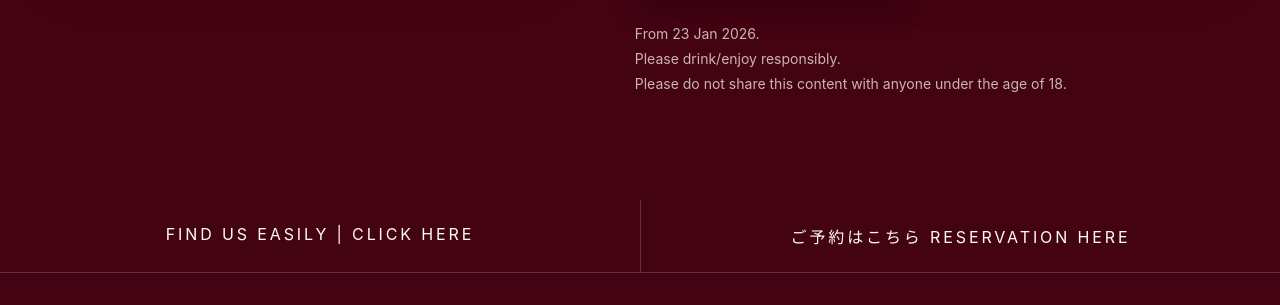
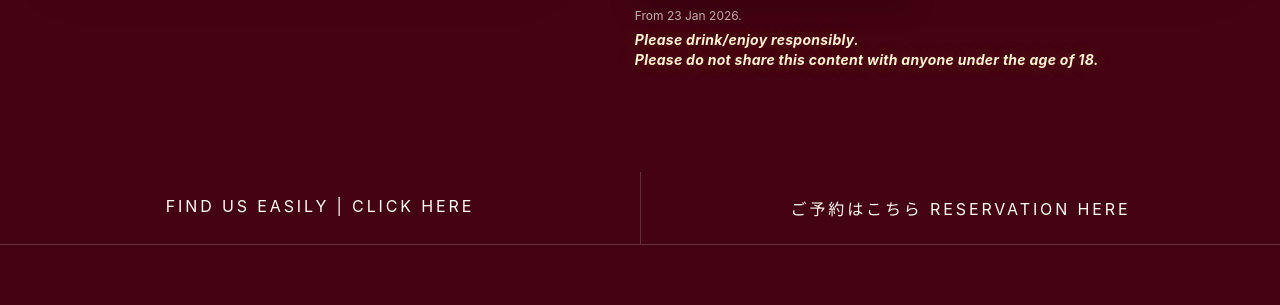
Before and after one commit to Russel1lTan/ippin_JR_mockWeb, a plain HTML site: page bottomless.html in a window 1280 px wide. Shown: the part 792-1097 px from the top of the page. Drawn offline with Linux system fonts and the light colour scheme.

Commit message:
Refine bottomless lunch responsible note

```diff
--- a/bottomless.html
+++ b/bottomless.html
@@ -30,7 +30,10 @@
             <a class="button ghost" href="menu.html#banquet">+ 58pp Banquet Menu here</a>
             <a class="button" href="https://www.sevenrooms.com/explore/ippinjapanesedining/reservations/create/search/" target="_blank" rel="noreferrer">Book Here</a>
           </div>
-          <p class="responsible-note">From 23 Jan 2026.<br> Please drink/enjoy responsibly.<br> Please do not share this content with anyone under the age of 18.</p>
+          <p class="responsible-note">
+            <span>From 23 Jan 2026.</span>
+            <strong>Please drink/enjoy responsibly.<br>Please do not share this content with anyone under the age of 18.</strong>
+          </p>
         </div>
       </section>
     </main>
--- a/styles.css
+++ b/styles.css
@@ -1941,7 +1941,7 @@ h3 {
   display: flex;
   flex-wrap: wrap;
   gap: 14px;
-  margin: 34px 0 24px;
+  margin: 34px 0 10px;
 }
 
 .bottomless-actions .ghost {
@@ -1959,9 +1959,22 @@ h3 {
 }
 
 .responsible-note {
+  display: grid;
+  gap: 6px;
   max-width: 620px;
-  color: rgba(255, 250, 243, 0.72);
-  font-size: 14px !important;
+  margin-top: 0;
+  color: rgba(255, 250, 243, 0.74);
+  font-size: 12px !important;
+  line-height: 1.45 !important;
+}
+
+.responsible-note strong {
+  color: #fff2d0;
+  font-size: 14px;
+  font-style: italic;
+  font-weight: 700;
+  letter-spacing: 0.02em;
+  text-shadow: 0 0 18px rgba(216, 177, 90, 0.28);
 }
 
 .feature-band h2 {
```
